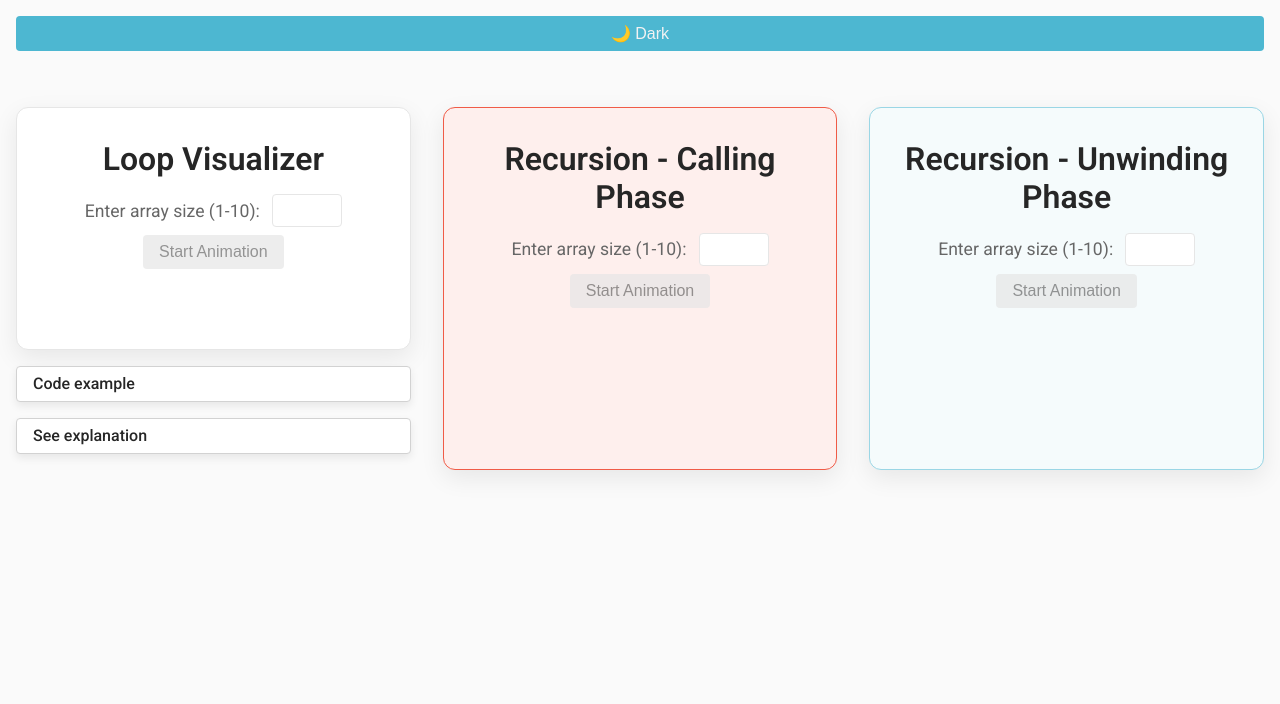
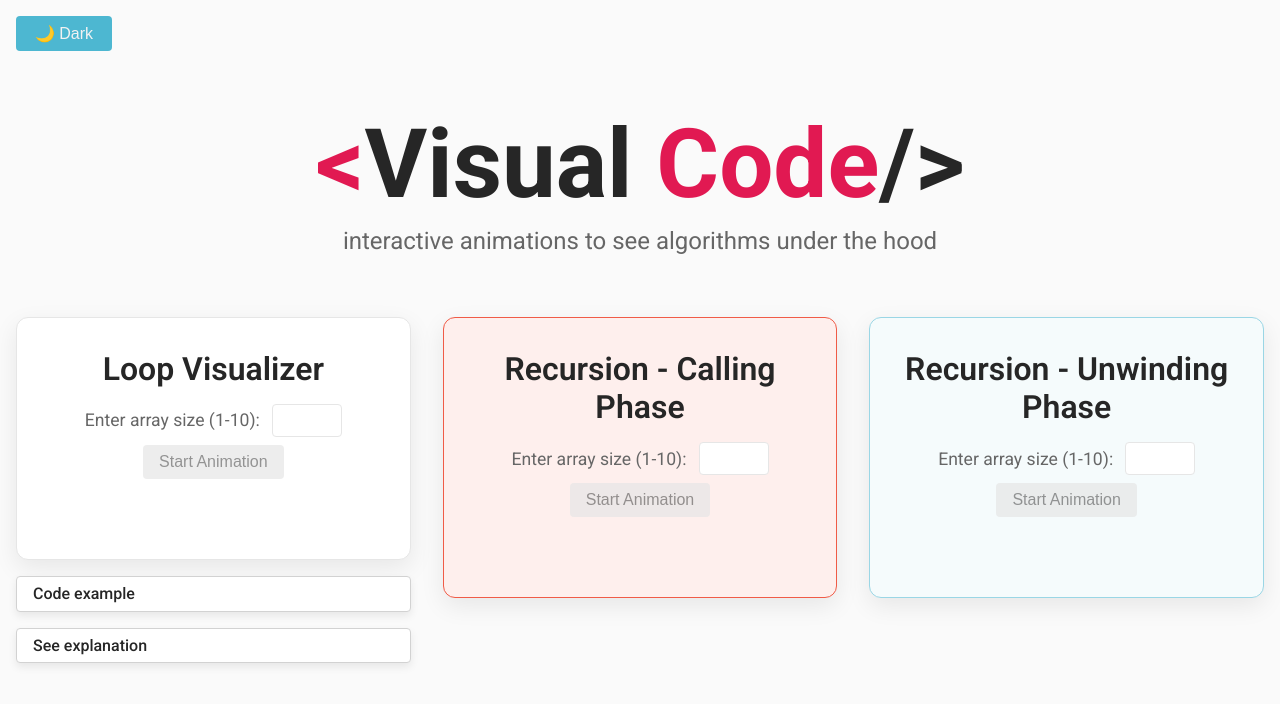
Before and after one commit to semino-dario/visual-code, a Next.js app: page / in a window 1280 px wide. Shown: the top 704 px of the page. Built offline with nearby package versions, Linux system fonts and the light colour scheme.

Commit message:
add site title

```diff
--- /dev/null
+++ b/src/app/components/Header.tsx
@@ -0,0 +1,16 @@
+import stylesHeader from "../styles/Header.module.css";
+
+export default function Header() {
+  return (
+    <header className={stylesHeader.header}>
+      <h1 className={stylesHeader.siteTitle}>
+        <span className={stylesHeader.coloredSpan}> &lt;</span>Visual{" "}
+        <span className={stylesHeader.coloredSpan}>Code</span>
+        <span className={stylesHeader.closeTag}>/&gt;</span>
+      </h1>
+      <p className={stylesHeader.tagline}>
+        interactive animations to see algorithms under the hood
+      </p>
+    </header>
+  );
+}
--- a/src/app/components/ThemeToggleButton.tsx
+++ b/src/app/components/ThemeToggleButton.tsx
@@ -33,7 +33,7 @@ const ThemeToggleButton: React.FC = () => {
 
   return (
     <button
-      className={styles.button} // Using the button style from Visualizer.module.css
+      className={`${styles.button} ${styles.buttonMode}`} // Using the button style from Visualizer.module.css
       onClick={toggleTheme}
       // Add a margin to position it nicely, or let parent handle positioning
       style={{ marginBottom: "var(--spacing-lg)" }}
--- a/src/app/page.tsx
+++ b/src/app/page.tsx
@@ -1,3 +1,4 @@
+import Header from "./components/Header";
 import LoopVisualizer from "./components/LoopVisualizer";
 import RecursiveCallingVisualizer from "./components/RecursiveCallingVisualizer";
 import RecursiveUnwindingVisualizer from "./components/RecursiveUnwindingVisualizer";
@@ -8,7 +9,7 @@ export default function Home() {
   return (
     <div className={styles.mainContentWrapper}>
       <ThemeToggleButton />
-
+      <Header />
       <main className={styles.main}>
         <LoopVisualizer />
         <RecursiveCallingVisualizer />
--- a/src/app/styles/GlobalStyles.module.css
+++ b/src/app/styles/GlobalStyles.module.css
@@ -33,8 +33,8 @@
   display: flex;
   flex-direction: column;
   align-items: center;
-  flex: 1 1 350px; /* Allows containers to grow/shrink, with a minimum width of 350px */
-  max-width: 480px; /* Max width for each container */
+  max-width: 480px;
+  height: fit-content;
   box-sizing: border-box;
   border: 1px solid var(--color-border-default);
   transition: background-color var(--transition-duration-normal)
@@ -119,6 +119,10 @@
   color: var(--color-text-secondary);
   cursor: not-allowed;
   opacity: 0.7;
+}
+
+.buttonMode {
+  width: 6rem;
 }
 
 .hidden {
--- /dev/null
+++ b/src/app/styles/Header.module.css
@@ -0,0 +1,41 @@
+.header {
+  display: flex;
+  flex-direction: column;
+  align-items: center;
+  justify-content: center;
+  width: 100%;
+}
+
+.nav ul {
+  display: flex;
+  flex-direction: row;
+  align-items: center;
+  justify-content: center;
+  width: 100%;
+  max-width: 1200px;
+  padding: var(--spacing-md);
+}
+
+.siteTitle {
+  font-size: 6rem;
+  font-weight: var(--font-weight-bold);
+  color: var(--color-text-default);
+  margin-bottom: 0;
+}
+
+.coloredSpan {
+  color: var(--color-validation-error);
+}
+
+.closeTag {
+  color: var(--color-text-default);
+}
+
+.tagline {
+  font-size: 1.5rem;
+  color: var(--color-text-secondary);
+  text-align: center;
+  max-width: 800px;
+  margin-bottom: var(--spacing-lg);
+  margin-top: 0;
+}
--- a/src/app/styles/VisualizerExtras.module.css
+++ b/src/app/styles/VisualizerExtras.module.css
@@ -1,5 +1,6 @@
 .buttonContent {
   width: 100%;
+  max-width: 480px;
   padding: var(--spacing-xs) var(--spacing-md);
   background-color: var(--color-background-container);
   color: var(--color-text-default);
```
